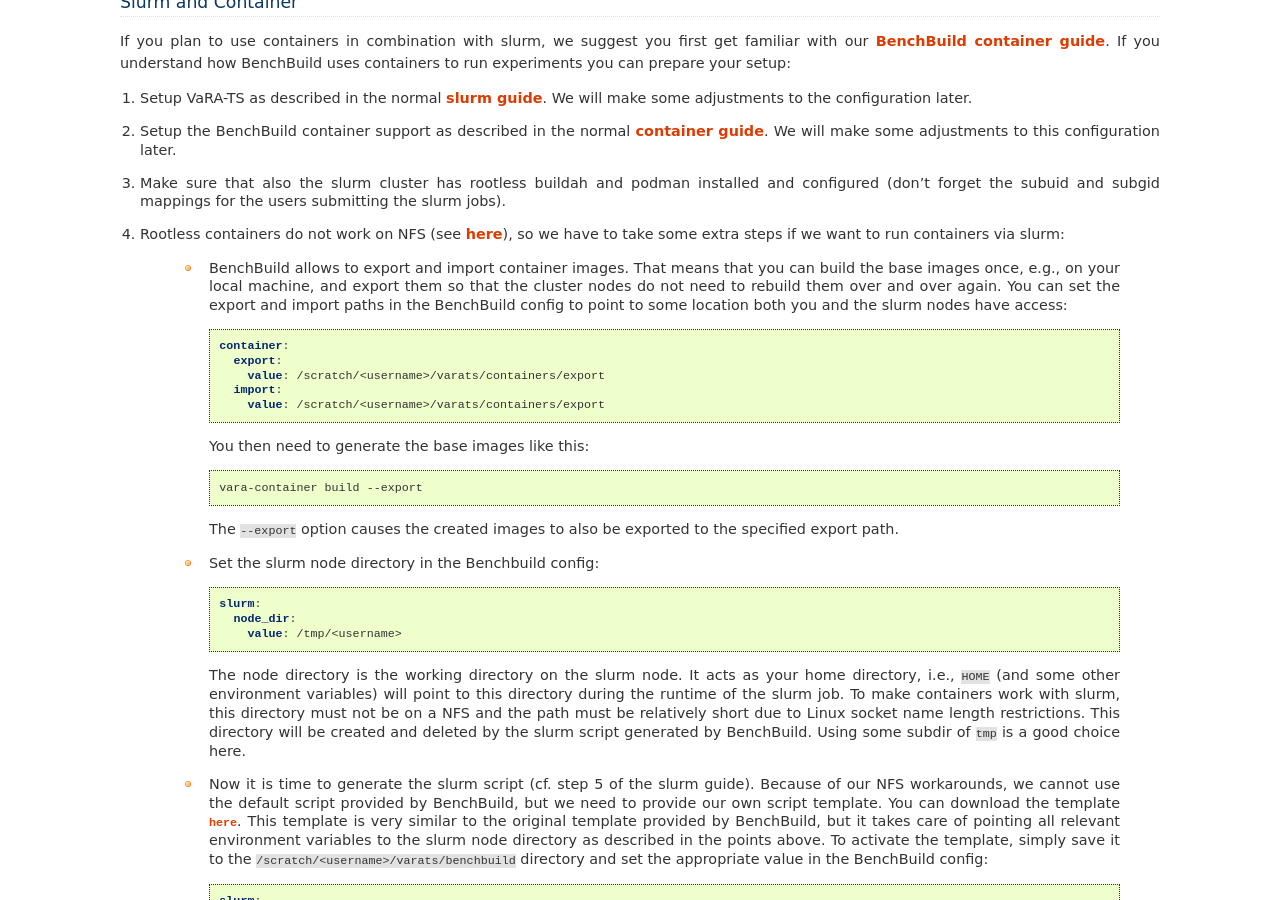
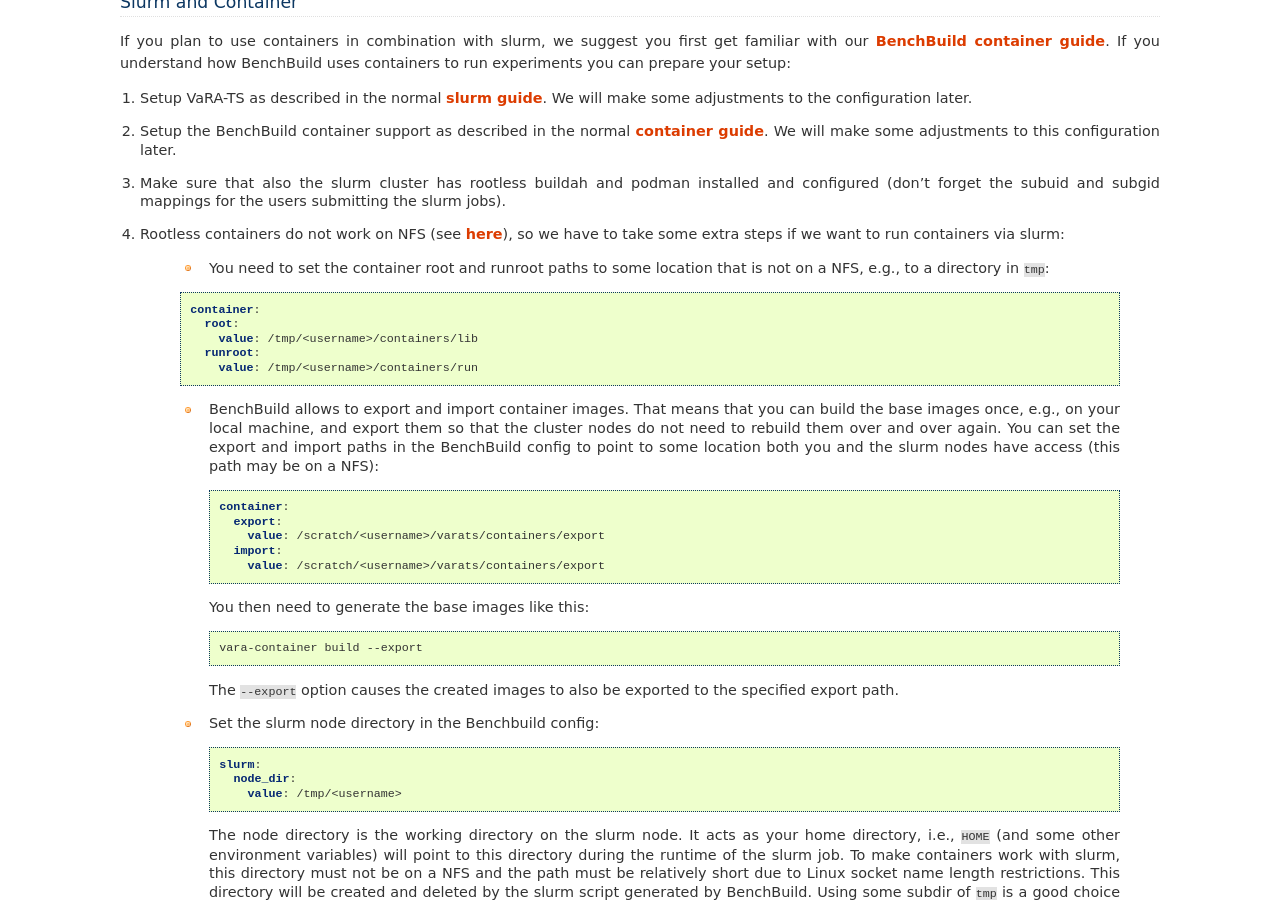
Before and after one commit to se-sic/VaRA-Tool-Suite, a Sphinx documentation site: the page built from docs/source/vara-ts/slurm.rst, in a window 1280 px wide and 900 px high, scrolled down 2524 px. Built offline with Sphinx 7.4.7, drawn with Linux system fonts in a browser that asks for light colours; the version number could not be read and is left out.

Commit message:
Smaller fixes and adjustments to slurm container docs

```diff
--- a/docs/source/vara-ts/slurm.rst
+++ b/docs/source/vara-ts/slurm.rst
@@ -167,9 +167,19 @@
 
 4. Rootless containers do not work on NFS (see `here <https://github.com/containers/podman/blob/master/rootless.md>`_), so we have to take some extra steps if we want to run containers via slurm:
 
+    - You need to set the container root and runroot paths to some location that is not on a NFS, e.g., to a directory in ``tmp``:
+
+    .. code-block:: yaml
+
+      container:
+        root:
+          value: /tmp/<username>/containers/lib
+        runroot:
+          value: /tmp/<username>/containers/run
+
     - BenchBuild allows to export and import container images.
       That means that you can build the base images once, e.g., on your local machine, and export them so that the cluster nodes do not need to rebuild them over and over again.
-      You can set the export and import paths in the BenchBuild config to point to some location both you and the slurm nodes have access:
+      You can set the export and import paths in the BenchBuild config to point to some location both you and the slurm nodes have access (this path may be on a NFS):
 
       .. code-block:: yaml
 
```
Also changed, not shown: docs/source/vara-ts/slurm_container.sh.inc (+4 -4 lines).
